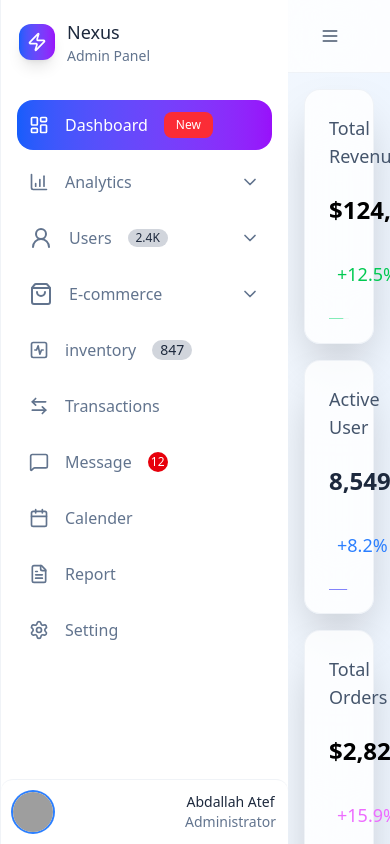
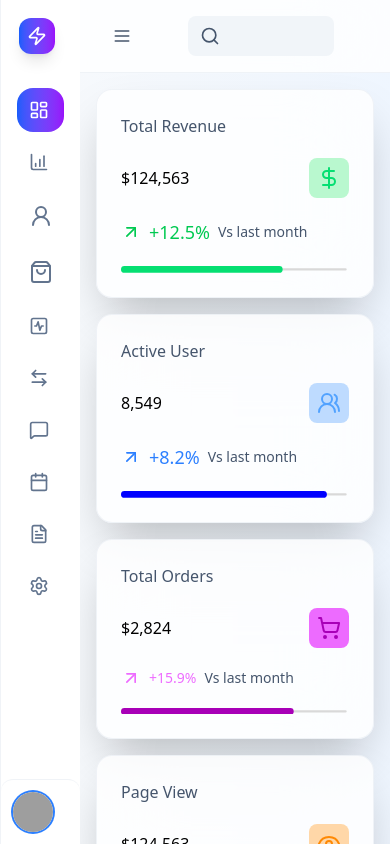
Before and after one commit to abdo121212/Dashboard, a React (Vite) app: page / in a window 390 px wide. Built offline with nearby package versions, Linux system fonts and the light colour scheme; grey boxes are pictures that could not be loaded.

Commit message:
add new style

```diff
--- a/src/Components/Dashboard/ActivityFeed.jsx
+++ b/src/Components/Dashboard/ActivityFeed.jsx
@@ -64,9 +64,13 @@ const ActivityFeed = () => {
     <div className="select-none">
       <div className="bg-white dark:bg-slate-900  backdrop-blur-xl rounded-2xl p-6 border  border-slate-200/50 dark:border-slate-700/50 ">
         <div className="space-y-2 border-b border-slate-200 dark:text-slate-200">
-          <h4 className="font-bold  text-lg">Activity Feed</h4>
-          <p className="text-slate-500 font-medium ">Recent System Activity</p>
-          <h5 className="hover:text-blue-600  text-lg duration-300 ">
+          <h4 className="sm:font-bold font-medium  sm:text-lg text-sm">
+            Activity Feed
+          </h4>
+          <p className="text-slate-500 sm:font-medium font-sans  text-[14px] sm:text-sm  ">
+            Recent System Activity
+          </p>
+          <h5 className="hover:text-blue-600  text-lg duration-300  sm:font-medium font-sans  text-[14px] sm:text-sm ">
             View All
           </h5>
           <br />
@@ -81,13 +85,17 @@ const ActivityFeed = () => {
                 <activity.Icon />
               </div>
               <div className="flex space-y-1 flex-col items-start  dark:text-slate-200 ">
-                <h3 className="text-lg font-medium ">{activity.title}</h3>
-                <p className="text-slate-500 dark:text-slate-300">
+                <h3 className=" font-medium sm:font-medium font-sans  text-sm sm:text-lg ">
+                  {activity.title}
+                </h3>
+                <p className="text-slate-500 dark:text-slate-300 sm:font-medium font-sans  text-[12px] sm:text-sm ">
                   {activity.description}
                 </p>
                 <div className="flex space-x-1.5 text-slate-600 dark:text-slate-400">
                   <Timer />
-                  <h4>{activity.time}</h4>
+                  <h4 className="sm:font-medium font-sans  text-[12px] sm:text-sm ">
+                    {activity.time}
+                  </h4>
                 </div>
               </div>
             </div>
--- a/src/Components/Dashboard/RevenueChart.jsx
+++ b/src/Components/Dashboard/RevenueChart.jsx
@@ -32,7 +32,7 @@ const RevenueChart = () => {
         <div className="p-5">
           <div className="flex justify-between ">
             <div className="sm:text-sm lg:text-lg">
-              <h1 className=" font-medium dark:text-slate-100">
+              <h1 className=" font-normal sm:font-medium dark:text-slate-100 ">
                 Revenue Chart
               </h1>
               <p className="text-slate-600 text-sm dark:text-slate-100">
--- a/src/Components/Dashboard/SaleChart.jsx
+++ b/src/Components/Dashboard/SaleChart.jsx
@@ -10,8 +10,8 @@ const SaleChart = () => {
   return (
     <div className="bg-white dark:bg-slate-900  backdrop-blur-xl rounded-2xl p-6 border  border-slate-200/50 dark:border-slate-700/50  ">
       <div className="mb-6 ">
-        <h3 className="text-lg font-bold text-slate-800 dark:text-slate-100 ">
-          Sales By category{" "}
+        <h3 className="sm:text-lg sm:font-bold font-medium  text-slate-800 dark:text-slate-100 ">
+          Sales By category
         </h3>
         <p className="text-slate-600 dark:text-slate-300">Production Distrbution</p>
       </div>
--- a/src/Components/Dashboard/StatsGrid.jsx
+++ b/src/Components/Dashboard/StatsGrid.jsx
@@ -12,22 +12,24 @@ const StatsGrid = () => {
   return (
     <div className="grid grid-cols-1 md:grid-cols-2 lg:grid-cols-3 xl:grid-cols-4 gap-4">
       <div className="bg-white/80 dark:bg-slate-900/80 flex-1 dark:text-slate-100 backdrop-blur-2xl rounded-2xl p-6 border space-y-5 border-slate-200/50 dark:border-slate-200/20 dark:hover:shadow-slate-900/20  transition-all duration-300  hover:shadow-[#04B05A] shadow-2xl">
-        <h4 className="text-slate-600 font-medium text-lg dark:text-slate-100">
+        <h4 className="text-slate-600 font-medium sm:text-xl text-md dark:text-slate-100">
           Total Revenue
         </h4>
 
         <div className="flex items-center justify-between">
-          <h2 className="font-bold   text-2xl dark:text-slate-100 ">$124,563</h2>
+          <h2 className="sm:font-bold font-medium   sm:text-2xl text-md dark:text-slate-100 ">
+            $124,563
+          </h2>
           <div className="  bg-green-200  rounded-lg w-10 flex items-center justify-center h-10">
             <DollarSign className="text-green-400" />
           </div>
         </div>
 
-        <div className="flex space-x-2 items-center justify-start">
+        <div className="flex space-x-2 items-center justify-start ">
           <ArrowUpRight size={20} className="text-green-500 " />
 
           <h5 className="text-green-500 text-lg ">+12.5%</h5>
-          <span className="text-slate-600 dark:text-slate-100">
+          <span className="text-slate-600 dark:text-slate-100 max-sm:text-sm ">
             Vs last month
           </span>
         </div>
@@ -36,12 +38,12 @@ const StatsGrid = () => {
       </div>
 
       <div className="bg-white/80  dark:text-slate-100 dark:bg-slate-900/80 flex-1 backdrop-blur-2xl rounded-2xl p-6 border space-y-5 border-slate-200/50 dark:border-slate-200/20 dark:hover:shadow-slate-900/20  transition-all duration-300  hover:shadow-[#0000FF] shadow-2xl">
-        <h4 className="text-slate-600 font-medium text-lg dark:text-slate-100">
+        <h4 className="text-slate-600 font-medium sm:text-xl text-md dark:text-slate-100">
           Active User
         </h4>
 
         <div className="flex items-center justify-between">
-          <h2 className="font-bold   text-2xl text-slate-800 dark:text-slate-100">
+          <h2 className="sm:font-bold font-medium   sm:text-2xl text-md dark:text-slate-100 ">
             8,549
           </h2>
           <div className="  bg-blue-200  rounded-lg w-10 flex items-center justify-center h-10">
@@ -53,7 +55,7 @@ const StatsGrid = () => {
           <ArrowUpRight size={20} className="text-blue-500 " />
 
           <h5 className="text-blue-500 text-lg">+8.2%</h5>
-          <span className="text-slate-600 dark:text-slate-100">
+          <span className="text-slate-600 dark:text-slate-100 max-sm:text-sm">
             Vs last month
           </span>
         </div>
@@ -62,12 +64,14 @@ const StatsGrid = () => {
       </div>
 
       <div className="bg-white/80 dark:bg-slate-900/80 flex-1 backdrop-blur-2xl rounded-2xl p-6 border space-y-5 border-slate-200/50 dark:border-slate-200/20 dark:hover:shadow-slate-900/20  transition-all duration-300  hover:shadow-[#A800B7] shadow-2xl">
-        <h4 className="text-slate-600 font-medium text-lg dark:text-slate-100">
+        <h4 className="text-slate-600 font-medium sm:text-xl text-md dark:text-slate-100">
           Total Orders
         </h4>
 
         <div className="flex items-center justify-between">
-          <h2 className="font-bold  text-2xl dark:text-slate-100">$2,824</h2>
+          <h2 className="sm:font-bold font-medium   sm:text-2xl text-md dark:text-slate-100 ">
+            $2,824
+          </h2>
           <div className="  bg-fuchsia-400  rounded-lg w-10 flex items-center justify-center h-10">
             <ShoppingCart className="text-fuchsia-700 " />
           </div>
@@ -76,8 +80,8 @@ const StatsGrid = () => {
         <div className="flex space-x-2 items-center justify-start">
           <ArrowUpRight size={20} className="text-fuchsia-400" />
 
-          <h5 className="text-fuchsia-400 text-lg">+15.9%</h5>
-          <span className="text-slate-600 dark:text-slate-100">
+          <h5 className="text-fuchsia-400 sm:text-xl text-sm">+15.9%</h5>
+          <span className="text-slate-600 dark:text-slate-100 max-sm:text-sm">
             Vs last month
           </span>
         </div>
@@ -86,22 +90,24 @@ const StatsGrid = () => {
       </div>
 
       <div className="bg-white/80 dark:bg-slate-900/80 flex-1 backdrop-blur-2xl rounded-2xl p-6 border space-y-5 border-slate-200/50 dark:border-slate-200/20 dark:hover:shadow-slate-900/20  transition-all duration-300  hover:shadow-[#FF8904] shadow-2xl">
-        <h4 className="text-slate-600 font-medium text-lg dark:text-slate-100">
+        <h4 className="text-slate-600 font-medium sm:text-xl text-md dark:text-slate-100">
           Page View
         </h4>
 
         <div className="flex items-center justify-between">
-          <h2 className="font-bold   text-2xl dark:text-slate-100">$124,563</h2>
+          <h2 className="sm:font-bold font-medium   sm:text-2xl  text-md dark:text-slate-100 ">
+            $124,563
+          </h2>
           <div className="  bg-orange-200  rounded-lg w-10 flex items-center justify-center h-10">
-            <Eye className="text-orange-400 " />
+            <Eye className="text-orange-400" />
           </div>
         </div>
 
-        <div className="flex space-x-2 items-center justify-start">
+        <div className="flex space-x-2 items-center justify-start ">
           <ArrowDownRight size={20} className="text-orange-500 " />
 
-          <h5 className="text-orange-500 text-lg">-2.1%</h5>
-          <span className="text-slate-600 dark:text-slate-100">
+          <h5 className="text-orange-500 sm:text-xl text-sm">-2.1%</h5>
+          <span className="text-slate-600 dark:text-slate-100 max-sm:text-sm">
             Vs last month
           </span>
         </div>
--- a/src/Components/Dashboard/TableSection.jsx
+++ b/src/Components/Dashboard/TableSection.jsx
@@ -121,7 +121,7 @@ const TableSection = () => {
       <div className="bg-white dark:bg-slate-800 col-span-3  backdrop-blur-xl rounded-2xl p-6 border  border-slate-200/50 dark:border-slate-700/50  w-full">
         <div className="flex items-center justify-between">
           <div>
-            <h3 className="font-bold text-xl dark:text-slate-100">
+            <h3 className="font-bold text-xl dark:text-slate-100 text-slate-600 max-sm:text-sm">
               Recent Order
             </h3>
             <p className="text-sm text-slate-500 dark:text-slate-100">
@@ -181,21 +181,19 @@ const TableSection = () => {
       </div>
 
       <div
-        className="bg-white dark:bg-slate-900 col-span-3  backdrop-blur-xl rounded-2xl p-6 border  border-slate-200/50 dark:border-slate-700/50  w-full
-
-      "
+        className="bg-white dark:bg-slate-900 col-span-3  backdrop-blur-xl rounded-2xl p-6 border  border-slate-200/50 dark:border-slate-700/50  w-full"
       >
         <div className="flex items-center justify-between border-b border-slate-100py-4">
           <div className="space-y-3">
-            <h3 className="font-bold text-lg dark:text-slate-100">
+            <h3 className="sm:font-bold font-medium text-lg dark:text-slate-100">
               Top Products
             </h3>
-            <p className="text-blue-400 text-lg dark:text-slate-200">
+            <p className="text-blue-400 sm:text-lg text-sm dark:text-slate-200">
               View All{" "}
             </p>
           </div>
 
-          <p className="text-slate-400 text-lg dark:text-slate-200">
+          <p className="text-slate-400 sm:text-lg text-sm  dark:text-slate-200">
             Best Performing Products
           </p>
         </div>
@@ -206,13 +204,13 @@ const TableSection = () => {
             className="flex items-center justify-between mt-5 py-4 hover:bg-amber-100 px-5 dark:hover:bg-slate-600 rounded-2xl cursor-pointer"
           >
             <div className="flex space-y-3 flex-col ">
-              <h4 className="text-lg font-medium dark:text-slate-200">
-                {name}{" "}
+              <h4 className="md:text-lg text-md font-medium dark:text-slate-200">
+                {name}
               </h4>
               <p className="text-slate-500 dark:text-slate-300">{sales}$</p>
             </div>
             <div className="flex space-y-3 flex-col items-center">
-              <h4 className="dark:text-slate-200 font-medium text-lg">
+              <h4 className="dark:text-slate-200 font-medium dm:text-lg text-md">
                 {revenue}
               </h4>
               <div className="text-sm ">
--- a/src/Components/Layout/Navbar.jsx
+++ b/src/Components/Layout/Navbar.jsx
@@ -49,7 +49,7 @@ export default function Navbar() {
               className="w-full px-5 py-2 focus:outline-none no-search-cancel bg-slate-100 pl-10 dark:bg-slate-800 border-slate-200 dark:border-slate-800  rounded-lg text-slate-800 dark:text-white placeholder-slate-600  focus:ring-2 focus:ring-blue-400  transition-all"
             />
 
-            <Filter className="w-5 h-5 absolute text-slate-600 dark:text-slate-200 top-1/2  right-2 transform -translate-y-1/2 hover:text-slate-300 dark:hover:bg-slate-600 duration-300 " />
+            <Filter className="w-5 h-5 absolute text-slate-600 dark:text-slate-200 max-md:hidden top-1/2  right-2 transform -translate-y-1/2 hover:text-slate-300 dark:hover:bg-slate-600 duration-300 " />
           </div>
         </div>
 
@@ -87,10 +87,10 @@ export default function Navbar() {
 
           <div className="flex border-l  items-center justify-center space-x-3  border-slate-200/50 dark:border-slate-700/50">
             <img
-              src="https://images.pexels.com/photos/39866/entrepreneur-startup-start-up-man-39866.jpeg"
+              src="https://res.cloudinary.com/ddqzfqu1j/image/upload/v1741307727/WhatsApp_Image_2024-07-14_at_20.00.12_5f274665_wgicry.jpg"
               alt="user"
               loading="lazy"
-              className="w-7 h-7 rounded-full ring-2 ring-blue-500 object-fill"
+              className="w-7 h-7 rounded-full ring-2 ring-blue-500 object-cover"
             />
 
             <div className="flex items-center justify-center flex-col">
--- a/src/Components/Layout/Sidebar.jsx
+++ b/src/Components/Layout/Sidebar.jsx
@@ -255,10 +255,10 @@ export default function Sidebar() {
 
       <div className="flex  p-4 il-sidebar items-center justify-center space-x-3 border-t border-slate-200/50 dark:border-slate-700/50">
         <img
-          src="https://images.pexels.com/photos/39866/entrepreneur-startup-start-up-man-39866.jpeg"
+          src="https://res.cloudinary.com/ddqzfqu1j/image/upload/v1741307727/WhatsApp_Image_2024-07-14_at_20.00.12_5f274665_wgicry.jpg"
           alt="user"
           loading="lazy"
-          className="w-10 h-10 rounded-full ring-2 ring-blue-500 object-fill"
+          className="w-10 h-10 rounded-full ring-2 ring-blue-500 object-cover"
         />
 
         {isOpen && (
--- a/src/Context/MenuContext.jsx
+++ b/src/Context/MenuContext.jsx
@@ -4,7 +4,7 @@ import { createContext, useState } from "react";
 export const MenuContext = createContext();
 
 export function MenuProvider({ children }) {
-  const [isOpen, setIsOpen] = useState(true);
+  const [isOpen, setIsOpen] = useState(false);
 
   const toggleMenu = () => setIsOpen((prev) => !prev);
 
```
Also changed, not shown: eslint.config.js (+12 -12 lines).
